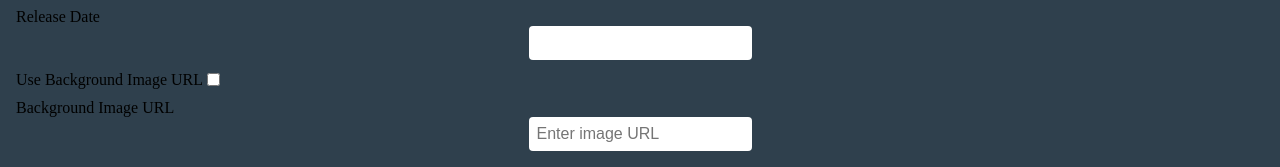
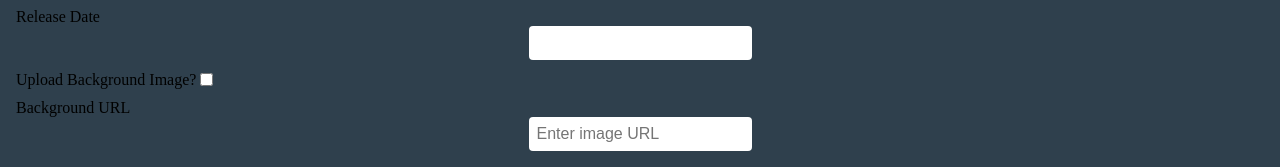
Before and after one commit to LynnTC/game-calendar, a React (Create React App) app: page /gameform in a window 1280 px wide. Shown: the part 172-339 px from the top of the page. Built offline with nearby package versions, Linux system fonts and the light colour scheme; a web font is replaced by a local one.

Commit message:
fixed gameform

```diff
--- a/src/components/GameForm/GameForm.jsx
+++ b/src/components/GameForm/GameForm.jsx
@@ -1,4 +1,5 @@
 import { useState } from 'react';
+import { redirect } from 'react-router-dom';
 import DatePicker from 'react-datepicker';
 import "./GameForm.css"
 import * as gamesAPI from '../../utilities/games-api';
@@ -9,23 +10,17 @@ export default function GameForm({}) {
     description: '',
     releaseDate: '',
     useUpload: false,
-    backgroundImage: '',
+    background: {
+      url: '',
+      file: '',
+    },
   });
-
-  const handleCreateGame = async () => {
-    try {
-      const createdGame = await gamesAPI.createGame(Game);
-      console.log('Game created:', createdGame);
-    } catch (error) {
-      console.error('Error creating game:', error);
-    }
-  };
 
   async function handleSubmit(evt) {
     evt.preventDefault();
     try {
       const createdGame = await gamesAPI.createGame(Game);
-      handleCreateGame(createdGame);
+      return redirect('/calendar');
     } catch (error) {
       console.error('Error creating game:', error);
     }
@@ -38,7 +33,10 @@ export default function GameForm({}) {
   function handleChange(evt) {
     const { name, value, type, checked } = evt.target;
     if (type === 'checkbox') {
-      setGame({ ...Game, [name]: checked });
+      setGame({ ...Game, [name]: checked, background: { url: '', file: '' } });
+    } else if (name === 'background') {
+      // Handle background separately
+      setGame({ ...Game, background: { ...Game.background, url: value } });
     } else {
       setGame({ ...Game, [name]: value });
     }
@@ -77,7 +75,7 @@ export default function GameForm({}) {
 
       <div>
         <label>
-          Use Background Image URL
+          Upload Background Image?
           <input
             type="checkbox"
             name="useUpload"
@@ -92,18 +90,18 @@ export default function GameForm({}) {
           <label>Upload Background Image</label>
           <input
             type="file"
-            name="backgroundImage"
+            name="background"
             onChange={handleChange}
             accept="image/*"
           />
         </div>
       ) : (
         <div>
-          <label>Background Image URL</label>
+          <label>Background URL</label>
           <input
             type="text"
-            name="backgroundImage"
-            value={Game.backgroundImage}
+            name="background"
+            value={Game.background.url}
             onChange={handleChange}
             placeholder="Enter image URL"
           />
```
